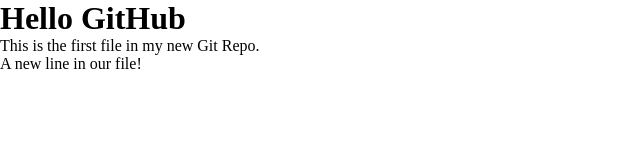
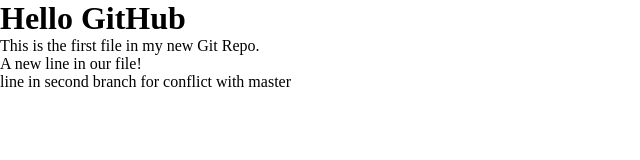
Before and after one commit to PhilCoder3000/learn-git, a plain HTML site: page index.html in a window 1280 px wide. Shown: the whole page, without its empty margins (0-640 px from the left). Drawn offline with Linux system fonts and the light colour scheme.

Commit message:
add new line in index.html

```diff
--- a/index.html
+++ b/index.html
@@ -10,5 +10,6 @@
   <h1>Hello GitHub</h1>
   <p>This is the first file in my new Git Repo.</p>
   <p>A new line in our file!</p>
+  <p>line in second branch for conflict with master</p>
 </body>
 </html>
```
